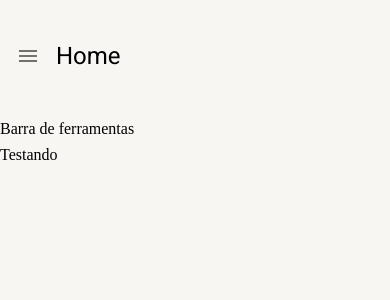
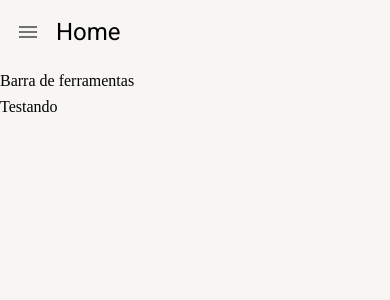
Before and after one commit to jeuchaves/react-typescript-mui, a React (Create React App) app: page /home in a window 390 px wide. Shown: the top 300 px of the page. Built offline with nearby package versions, Linux system fonts and the light colour scheme.

Commit message:
feat: Adiciona responsividade no layout base

```diff
--- a/src/pages/dashboard/Dashboard.tsx
+++ b/src/pages/dashboard/Dashboard.tsx
@@ -2,7 +2,7 @@ import { LayoutBaseDePagina } from "../../shared/layouts"
 
 export const Dashboard = () => {
     return (
-        <LayoutBaseDePagina titulo="Home">
+        <LayoutBaseDePagina titulo="Home" barraDeFerramentas={<>Barra de ferramentas</>}>
             Testando
         </LayoutBaseDePagina>
     )
--- a/src/shared/layouts/LayoutBaseDePagina.tsx
+++ b/src/shared/layouts/LayoutBaseDePagina.tsx
@@ -3,31 +3,38 @@ import { useAppDrawerContext } from "../contexts";
 
 interface ILayoutBaseDePaginaProps {
     titulo: string;
+    barraDeFerramentas: React.ReactNode | undefined;
     children: React.ReactNode;
 }
-export const LayoutBaseDePagina: React.FC<ILayoutBaseDePaginaProps> = ({ titulo, children }) => {
+export const LayoutBaseDePagina: React.FC<ILayoutBaseDePaginaProps> = ({ titulo, children, barraDeFerramentas }) => {
 
     const theme = useTheme();
     const smDown = useMediaQuery(theme.breakpoints.down('sm'));
+    const mdDown = useMediaQuery(theme.breakpoints.down('md'));
 
 
     const { toggleDrawerOpen } = useAppDrawerContext();
     return (
         <Box height='100%' display='flex' flexDirection='column' gap={1}>
-            <Box display='flex' padding={1} height={theme.spacing(12)} alignItems='center' gap={1}>
+            <Box display='flex' padding={1} height={theme.spacing(smDown ? 6 : mdDown ? 8 : 12)} alignItems='center' gap={1}>
                 {smDown && (
                     <IconButton onClick={toggleDrawerOpen}>
                         <Icon>menu</Icon>
                     </IconButton>
                 )}
-                <Typography variant="h5">
-                    {titulo}
-                </Typography>
+                <Typography
+                    whiteSpace='nowrap'
+                    overflow='hidden'
+                    textOverflow='ellipsis'
+                    variant={smDown ? 'h5' : mdDown ? 'h4' : 'h3'}
+                >{titulo}</Typography>
             </Box>
-            <Box>
-                Barra de ferramentas
-            </Box>
-            <Box>
+            {barraDeFerramentas && (
+                <Box>
+                    {barraDeFerramentas}
+                </Box>
+            )}
+            <Box flex={1} overflow='auto'>
                 {children}
             </Box>
 
```
